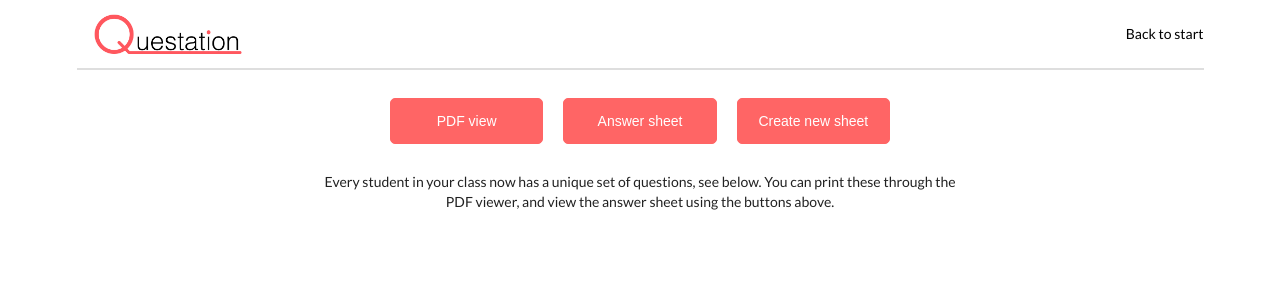
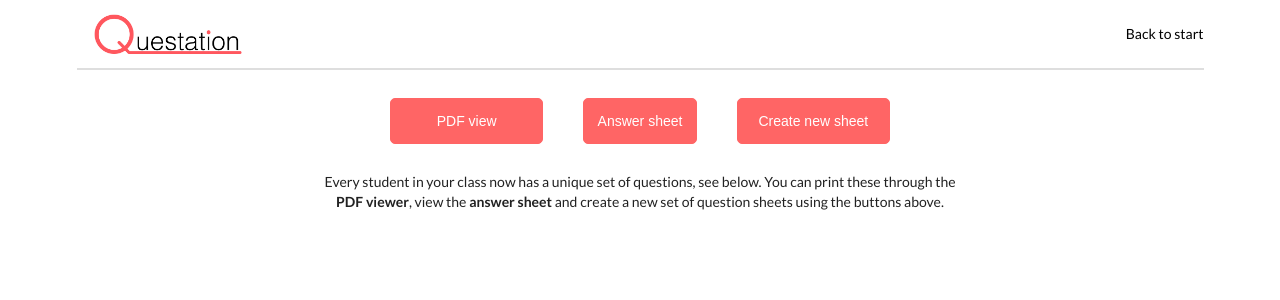
Before and after one commit to ksinghj/Questation, a React (Create React App) app: page /success in a window 1280 px wide. Shown: the top 300 px of the page. Built offline with nearby package versions, Linux system fonts and the light colour scheme.

Commit message:
answers prop for SheetPreview

```diff
--- a/src/components/Answers.jsx
+++ b/src/components/Answers.jsx
@@ -1,21 +1,29 @@
 import React from "react";
 import { connect } from "react-redux";
+import SheetPreview from "./SheetPreview";
 // const config = {};
 // const math = create(all, config);
 // import { create, all } from "mathjs";
 
 class Answers extends React.Component {
+  renderSheets = () => {
+    return this.props.class.map((studentQs, index) => {
+      return <SheetPreview data={studentQs} sheet={index + 1} answers />;
+    });
+  };
+
   render() {
     return (
       <div>
         <p>Answers</p>
+        {this.renderSheets()}
       </div>
     );
   }
 }
 
 const mapStateToProps = state => {
-  return { answers: state.answersReducer };
+  return { answers: state.answersReducer, class: state.classReducer };
 };
 
 export default connect(mapStateToProps, {})(Answers);
--- a/src/components/Complete.jsx
+++ b/src/components/Complete.jsx
@@ -1,4 +1,5 @@
 import React from "react";
+import { Link } from "react-router-dom";
 import SheetPreview from "./SheetPreview";
 import { connect } from "react-redux";
 import { answers } from "../actions";
@@ -6,9 +7,11 @@ import "../styles/Complete/index.css";
 import "../styles/misc/button.css";
 
 class Complete extends React.Component {
-  renderStudentsSheets = () => {
+  renderSheets = () => {
     return this.props.class.map((studentQs, index) => {
-      return <SheetPreview data={studentQs} sheet={index + 1} />;
+      return (
+        <SheetPreview data={studentQs} sheet={index + 1} answers={false} />
+      );
     });
   };
 
@@ -24,6 +27,7 @@ class Complete extends React.Component {
           <button className="button" type="button">
             PDF view
           </button>
+          <Link to="/answers">
             <button
               className="button whitespace-nw"
               type="button"
@@ -31,16 +35,18 @@ class Complete extends React.Component {
             >
               Answer sheet
             </button>
+          </Link>
           <button className="button whitespace-nw" type="button">
             Create new sheet
           </button>
         </div>
         <p className="complete__info">
           Every student in your class now has a unique set of questions, see
-          below. You can print these through the PDF viewer, and view the answer
-          sheet using the buttons above.
+          below. You can print these through the <strong>PDF viewer</strong>,
+          view the <strong>answer sheet</strong> and create a new set of
+          question sheets using the buttons above.
         </p>
-        {this.renderStudentsSheets()}
+        {this.renderSheets()}
       </div>
     );
   }
--- a/src/components/SheetPreview.jsx
+++ b/src/components/SheetPreview.jsx
@@ -2,12 +2,14 @@ import React from "react";
 import { connect } from "react-redux";
 import "../styles/SheetPreview/index.css";
 
-const SheetPreview = ({ data, sheet }) => {
+const SheetPreview = ({ data, sheet, answers }) => {
   let arrToMap = Object.values(data);
 
   return (
     <div className="sheetpreview__container sheet">
-      <h4 className="sheetpreview__sheet-number">Sheet {sheet}</h4>
+      <h4 className="sheetpreview__sheet-number">
+        {answers ? "Answers" : "Sheet"} {sheet}
+      </h4>
       <ol className="sheetpreview__list">
         {arrToMap.map(q => {
           // TODO: new key to remove console error
```
Lines whose indentation alone changed are shown as unchanged.
